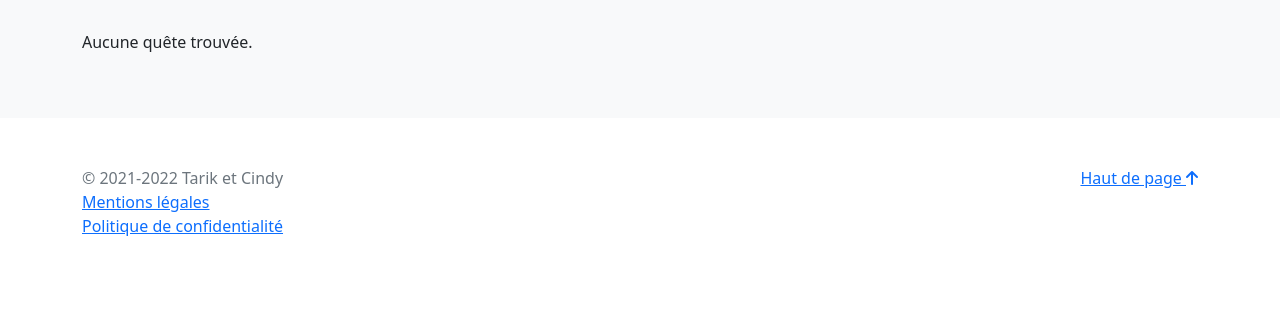
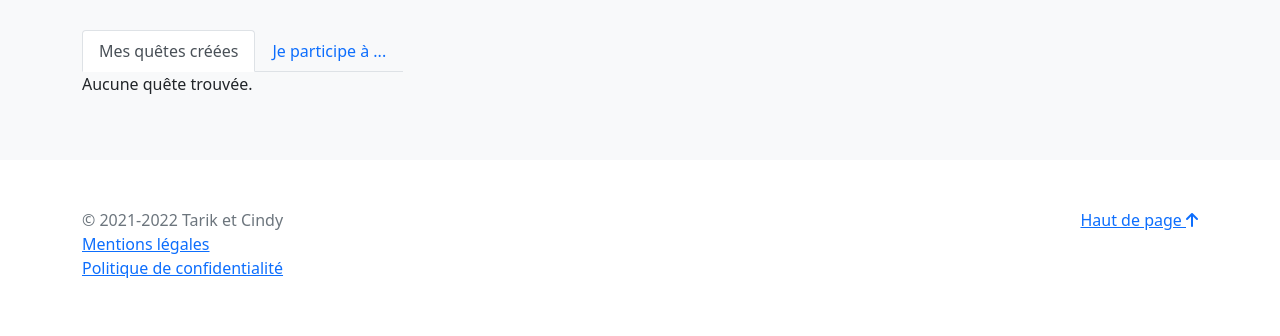
Before and after one commit to erysfoly/Here-O, a Symfony app: template templates/user/profile.html.twig in a window 1280 px wide. Shown: the part 170-506 px from the top of the page. Run offline with Twig, Linux system fonts and the light colour scheme; the template is opened without the code that fills it, so the values that code supplies are empty; some libraries are stand-ins or nearby versions.

Commit message:
CDA-38 add tabs for quests list on user account

```diff
--- a/src/Controller/UserController.php
+++ b/src/Controller/UserController.php
@@ -22,13 +22,13 @@ class UserController extends AbstractController
     {
         /** @var User $currentUser */
         $currentUser = $this->getUser();
-        $quests = $doctrine->getRepository(Quest::class)->findBy(["author" => $currentUser]);
 
         return $this->render(
             'user/profile.html.twig',
             [
                 'user' => $currentUser,
-                'quests' => $quests,
+                'createdQuests' => $currentUser->getCreatedQuests(),
+                'participatingQuests' => $currentUser->getParticipatingQuests(),
             ]
         );
     }
--- a/templates/quest/view.html.twig
+++ b/templates/quest/view.html.twig
@@ -60,7 +60,11 @@
             </div>
         </div>
         <div class="pt-5">
-            <a href="{{ path("index") }}"><i class="fas fa-arrow-left"></i> Retour à la liste des quêtes</a>
+            {% if "profile" in app.request.headers.get('referer') %}
+                <a href="{{ path("user_profile") }}"><i class="fas fa-arrow-left"></i> Retour à mon compte</a>
+            {% else %}
+                <a href="{{ path("index") }}"><i class="fas fa-arrow-left"></i> Retour à la liste des quêtes</a>
+            {% endif %}
         </div>
     </div>
 {% endblock %}
--- a/templates/user/profile.html.twig
+++ b/templates/user/profile.html.twig
@@ -7,9 +7,47 @@
 
     <div class="container">
         <h2>Bienvenue {{ user.username }} !</h2>
-
         <div class="pt-4">
-            {% include "quest/list.html.twig" %}
+            <nav class="nav">
+                <ul class="nav nav-tabs" id="myTab">
+                    <li class="nav-item" role="presentation">
+                        <button
+                                class="nav-link active"
+                                id="createdQuests-tab"
+                                data-bs-toggle="tab"
+                                data-bs-target="#createdQuests"
+                                type="button"
+                                role="tab"
+                                aria-controls="createdQuests"
+                                aria-selected="true"
+                        >
+                            Mes quêtes créées
+                        </button>
+                    </li>
+                    <li class="nav-item" role="presentation">
+                        <button
+                                class="nav-link"
+                                id="participatingQuests-tab"
+                                data-bs-toggle="tab"
+                                data-bs-target="#participatingQuests"
+                                type="button"
+                                role="tab"
+                                aria-controls="participatingQuests"
+                                aria-selected="false"
+                        >
+                            Je participe à ...
+                        </button>
+                    </li>
+                </ul>
+            </nav>
+            <div class="tab-content" id="myTabContent">
+                <div class="tab-pane fade show active" id="createdQuests" role="tabpanel" aria-labelledby="createdQuests-tab">
+                    {% include "quest/list.html.twig" with {quests:createdQuests} %}
+                </div>
+                <div class="tab-pane fade" id="participatingQuests" role="tabpanel" aria-labelledby="participatingQuests-tab">
+                    {% include "quest/list.html.twig" with {quests:participatingQuests} %}
+                </div>
+            </div>
         </div>
     </div>
 
```
